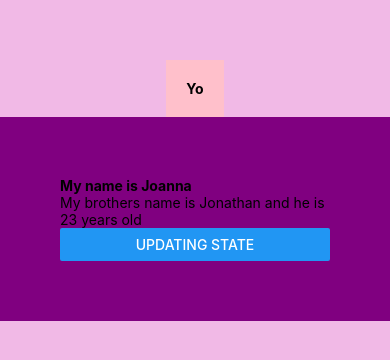
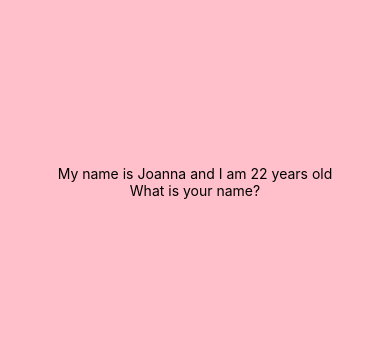
Before and after one commit to jokale/reactNativeProject, a React Native app: screen / in a window 390 px wide. Shown: the part 232-592 px from the top of the page. Built offline with nearby package versions, Linux system fonts and the light colour scheme.

Commit message:
add text input

```diff
--- a/App.js
+++ b/App.js
@@ -1,55 +1,34 @@
 import { StatusBar } from 'expo-status-bar';
 import React, {useState} from 'react';
-import { StyleSheet, Text, View, Button } from 'react-native';
+import { StyleSheet, Text, View, TextInput } from 'react-native';
 
 export default function App() {
   const[name, setName] = useState('Joanna')
+  const[age, setAge] = useState(22)
+
   // using setName or set whatever is just naming convention
   //we can pass in any type of object into the state a boolean, string array
 
-  const[person, setPerson] = useState({ name: 'Jonathan', age: 23})
 
   // good to put the logic above because placing it in the OnPress function would make it messy
   // it seems I can put all my update state in one click
 
-  const pressHandler =()=> {
-    setName('Jo Jo Joanna')
-    setPerson({name: 'Jo Jo Jonathan', age: 24})
-  }
   return (
     <View style={styles.container}>
-      <View style={styles.header}>
-      <Text style={styles.boldText}>Yo</Text>
-      </View>
-      <View style={styles.body}>
-        <Text style={styles.boldText} >My name is {name}</Text>
-        <Text>My brothers name is {person.name} and he is {person.age} years old</Text>
-        <View style={styles.buttonContainer}>
-        <Button title='updating state' onPress={pressHandler}/>
-        </View>
-      </View>
+      <Text> My name is {name} and I am {age} years old </Text>
+      <Text>What is your name?</Text>
+       <TextInput/>
+
     </View>
   );
 }
 
 
-
 const styles = StyleSheet.create({
   container: {
     flex: 1,
-    backgroundColor: '#F1B9E6',
+    backgroundColor: 'pink',
     alignItems: 'center',
     justifyContent: 'center',
   },
-  header: {
-    backgroundColor: 'pink',
-    padding: 20,
-  },
-  boldText: {
-    fontWeight: 'bold',
-  },
-  body: {
-    padding: 60,
-    backgroundColor: 'purple',
-  }
 });
```
